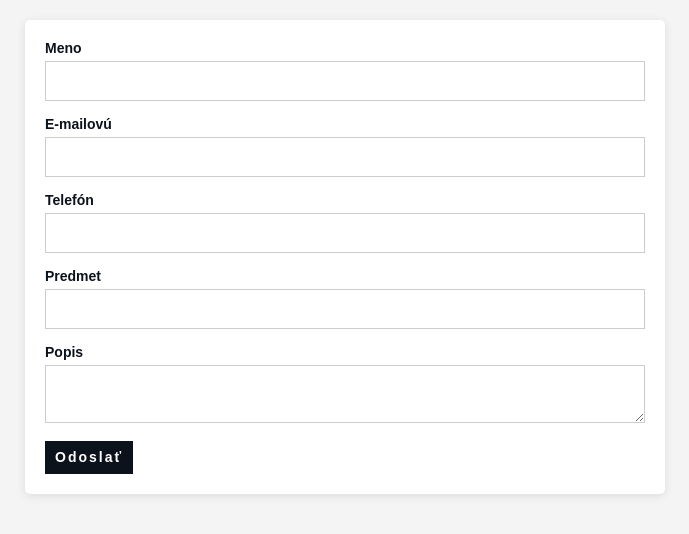
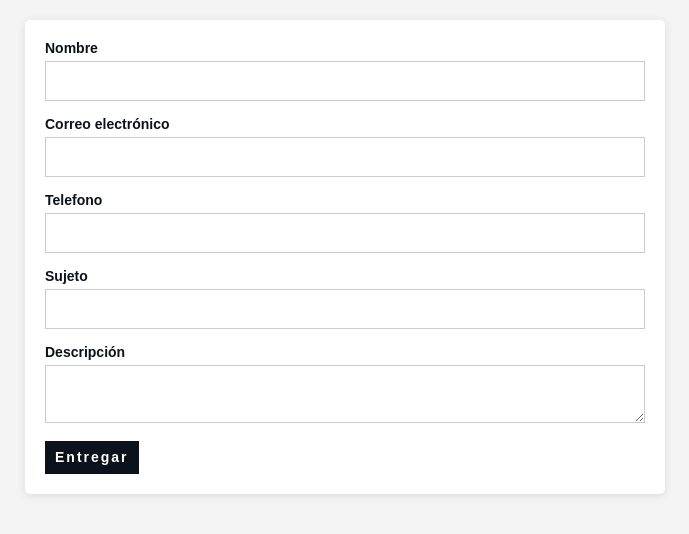
Before and after one commit to Rakshanda-sketch/brazilChatButton.github.io, a plain HTML site: page index.html in a window 1280 px wide. Shown: the whole page, without its empty margins (295-984 px from the left). Drawn offline with Linux system fonts and the light colour scheme.

Commit message:
Update index.html

```diff
--- a/index.html
+++ b/index.html
@@ -16,7 +16,6 @@
             font-size: 14px;
             font-weight: 600;
         }
-
         /* Form Styling */
         form {
             max-width: 600px;
@@ -26,7 +25,6 @@
             border-radius: 5px;
             box-shadow: 0 2px 10px rgba(0, 0, 0, 0.1);
         }
-
         /* Input Fields and Textarea */
         input[type="text"],
         textarea {
@@ -38,14 +36,12 @@
             box-sizing: border-box;
             font-size: 16px;
         }
-
         /* Label Styling */
         label {
             margin-bottom: 5px;
             display: block;
             font-weight: bold;
         }
-
         /* Submit Button Styling */
         input[type="submit"] {
             font-family: AvenirNextRegular, sans-serif;
@@ -61,25 +57,21 @@
             text-align: center;
             border: none; /* Remove default border */
         }
-
         /* Button Hover Effect */
         input[type="submit"]:hover {
             background-color: #ffffff;
             color: #333333;
             border: 1px solid #0C121C; /* Border on hover */
         }
-
         /* Responsive Styles */
         @media (max-width: 600px) {
             form {
                 padding: 15px;
             }
-
             input[type="text"],
             textarea {
                 font-size: 14px;
             }
-
             input[type="submit"] {
                 font-size: 14px;
             }
@@ -95,41 +87,34 @@
                 const emailPattern = /^[a-zA-Z0-9._%+-]+@[a-zA-Z0-9.-]+\.[a-zA-Z]{2,}$/;
                 return emailPattern.test(email);
             }
-
             function validatePhone(phone) {
                 const phonePattern = /^[\+0-9\s()]{1,16}$/; // Allow +, digits, spaces, and parentheses
                 const digitsOnly = phone.replace(/\D/g, ''); // Extract only digits
                 return phonePattern.test(phone) && digitsOnly.length <= 16;
             }
-
             function validateForm(event) {
                 const email = emailInput.value.trim();
                 const phone = phoneInput.value.trim();
-
                 // Check if at least one of the fields is filled
                 if (!email && !phone) {
-                    alert("Prosím, zadajte platnú e-mailovú adresu alebo telefónne číslo.");
+                    alert("Por favor ingrese una dirección de correo electrónico válida o un número de teléfono.");
                     event.preventDefault();
                     return false;
                 }
-
                 // Validate email if provided
                 if (email && !validateEmail(email)) {
-                    alert("Zadaná e-mailová adresa je neplatná.Zadajte, prosím, platnú e-mailovú adresu.");
+                    alert("La dirección de correo electrónico introducida no se reconoce, introduzca una dirección de correo electrónico válida.");
                     event.preventDefault();
                     return false;
                 }
-
                 // Validate phone if provided
                 if (phone && !validatePhone(phone)) {
-                    alert("Zadajte platné telefónne číslo.");
+                    alert("Por favor ingrese un número de teléfono válido.");
                     event.preventDefault();
                     return false;
                 }
-
                 return true; // Allow form submission
             }
-
             function limitPhoneInput(event) {
                 const input = event.target;
                 const allowedCharacters = input.value.replace(/[^0-9+\s()]/g, ''); // Keep only allowed characters
@@ -151,39 +136,32 @@
                     event.preventDefault(); // Prevent form submission if validation fails
                 }
             });
+
             phoneInput.addEventListener('input', limitPhoneInput);
         });
 </script>
 </head>
 <body>
-
 <!-- Form Element -->
 <form action="https://jlr-360--naptqa.sandbox.my.salesforce.com/servlet/servlet.WebToCase?encoding=UTF-8&orgId=00D260000009LIY" method="POST">
 <input type="hidden" name="orgid" value="00D260000009LIY">
 <input type="hidden" name="retURL" value="https://">
 
-    <label for="name">Meno</label>
+<label for="name">Nombre</label>
 <input id="name" maxlength="80" name="name" size="20" type="text" required />
-
-    <label for="email">E-mailovú</label>
+<label for="email">Correo electrónico</label>
 <input id="email" maxlength="80" name="email" size="20" type="text"/>
-
-    <label for="phone">Telefón</label>
+<label for="phone">Telefono</label>
 <input id="phone" maxlength="40" name="phone" size="20" type="text" /><br>
-
-    <label for="subject">Predmet</label>
+<label for="subject">Sujeto</label>
 <input id="subject" maxlength="80" name="subject" size="20" type="text" required />
-
-    <label for="description">Popis</label>
+<label for="description">Descripción</label>
 <textarea name="description" required></textarea>
-
 <input type="hidden" name="recordType" value="01226000002uRfa" />
 <input type="hidden" name="priority" value="Low" />
 <input type="hidden" id="00N2600000EDEF8" name="00N2600000EDEF8" value="Europe" />
-<input id="00NVe000000lZNJ" maxlength="255" name="00NVe000000lZNJ" size="20" type="hidden" value="https://www.jaguar.sk"/>
-
-    <input type="submit" name="submit" value="Odoslať">
+<input id="00NVe000000lZNJ" maxlength="255" name="00NVe000000lZNJ" size="20" type="hidden" value="https://www.jaguar.es"/>
+<input type="submit" name="submit" value="Entregar">
 </form>
-
 </body>
 </html>
```
Lines whose indentation alone changed are shown as unchanged.
